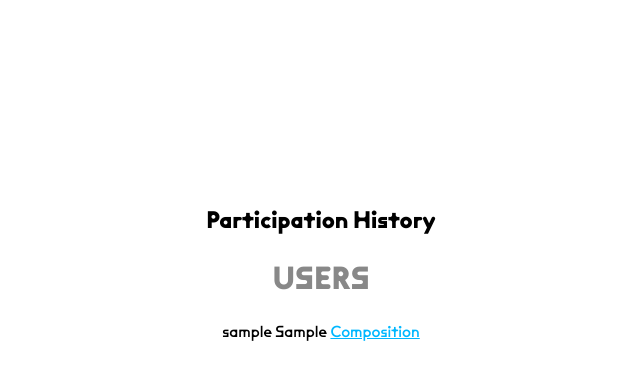
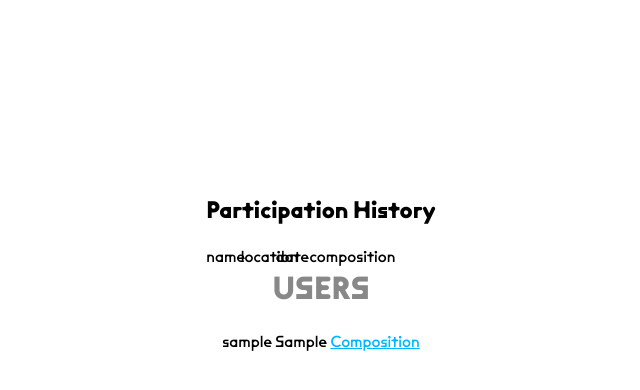
Before and after one commit to ivvva/sequencer-2, a Node server app: page /participation-history in a window 1280 px wide. Shown: the part 137-527 px from the top of the page, without its empty margins (319-959 px from the left). Run offline with Node 20, Linux system fonts and the light colour scheme; tables that the repository leaves empty hold one stand-in row (values such as "Sample post"); some libraries are stand-ins or nearby versions.

Commit message:
render user data in 'participation history page' excluding listing data

```diff
--- a/views/partials/participationList.hbs
+++ b/views/partials/participationList.hbs
@@ -4,7 +4,6 @@
     {{#each users}}
         {{username}}
         {{location}}
-        {{!-- composition image_url --}}
         {{createdAt}}
         <a href="/existing-composition/{{_id}}">Composition</a>
     {{/each}}
--- a/views/participationHistory.hbs
+++ b/views/participationHistory.hbs
@@ -1,4 +1,16 @@
 <div>
     <h2>Participation History</h2>
+    <div class="row">
+        <div class="column">name</div>
+        <div class="column">location</div>
+        <div class="column">date</div>
+        <div class="column">composition</div>
+    </div>
+    <style>
+        .column {
+            float: left;
+            width: 15%;
+        }
+    </style>
     {{> participationList users=users}}
 </div>
```
